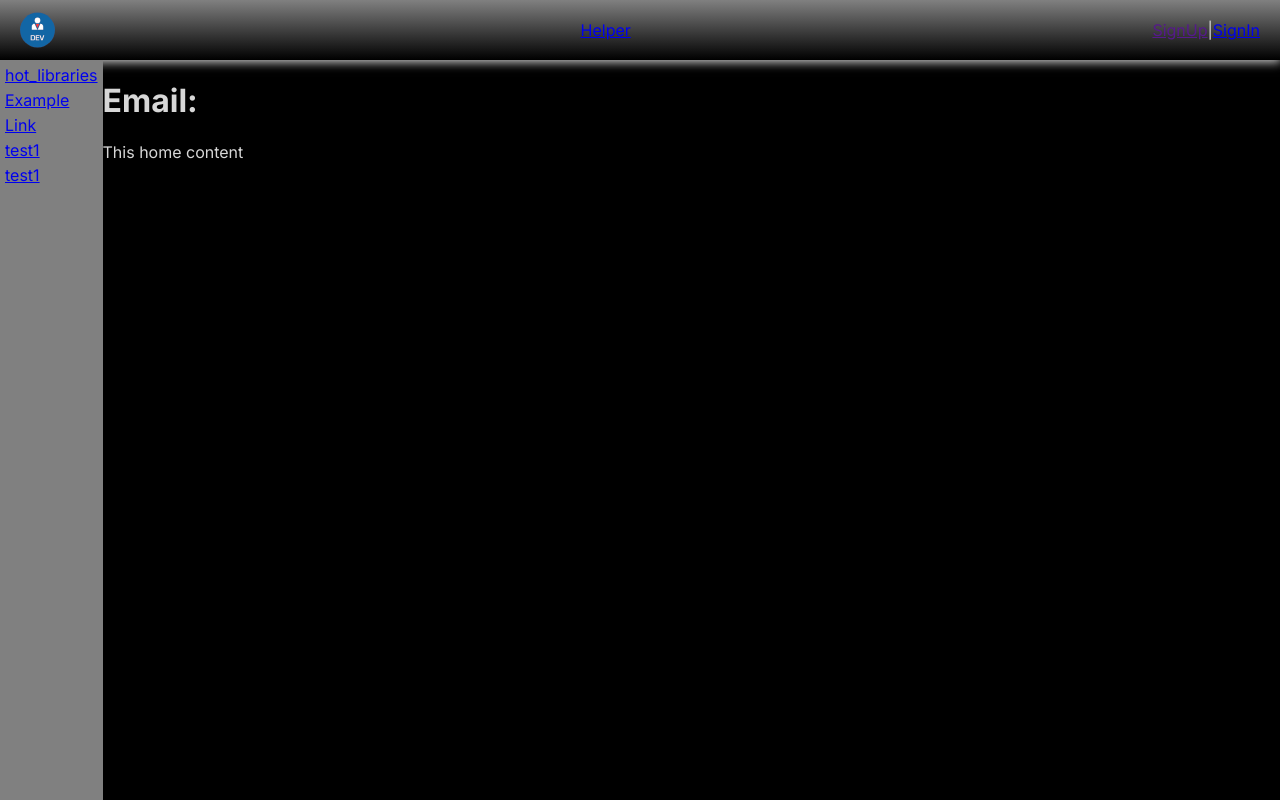
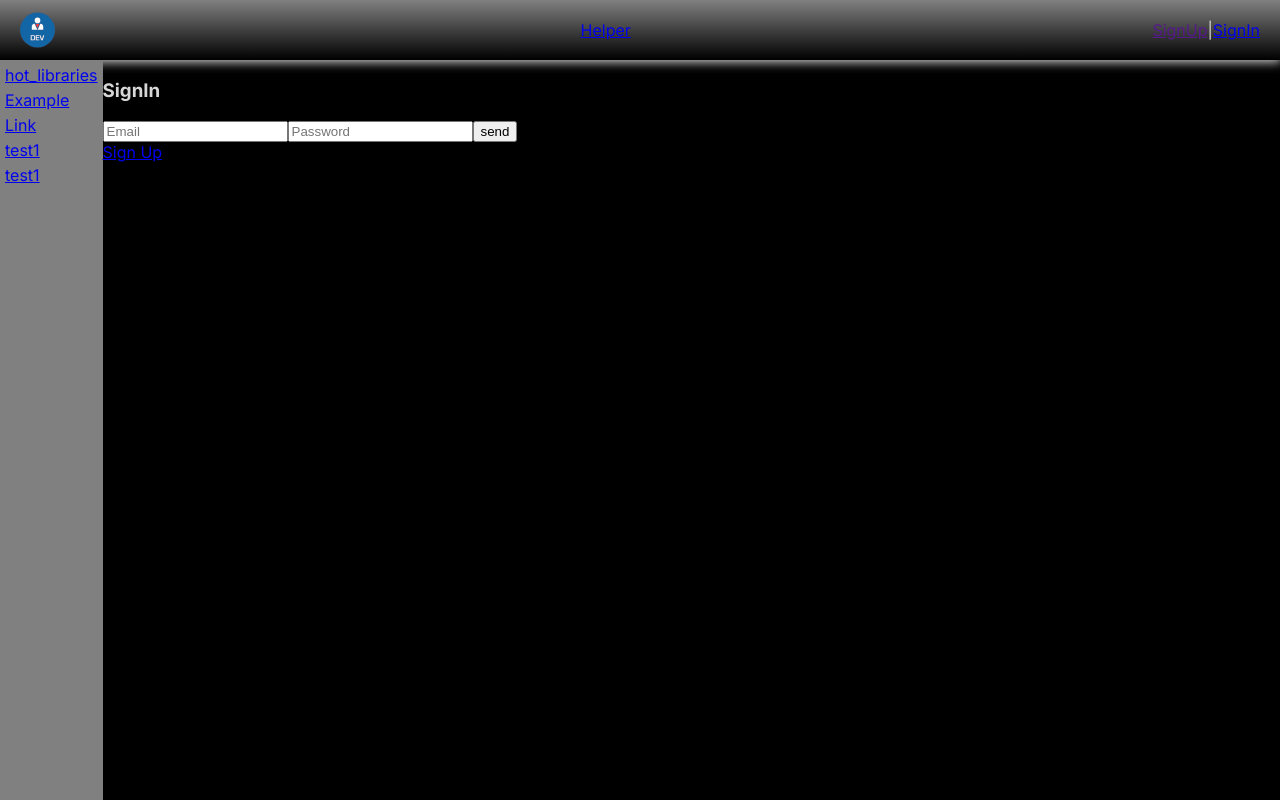
Before and after one commit to shinkar94/helper, a Next.js app: page /Page/library in a window 1280 px wide. Built offline with nearby package versions, Linux system fonts and the light colour scheme; no server answers.

Commit message:
fix: send all one page

```diff
--- a/src/components/pages/home/index.tsx
+++ b/src/components/pages/home/index.tsx
@@ -1,19 +1,41 @@
-import {Header, Sidebar} from "@/components/widgets";
+'use client'
+import {Header, HomeContent, Sidebar, SignIn} from "@/components/widgets";
 import s from './home.module.css'
-import {FC, ReactNode} from "react";
+import {FC, ReactNode, useEffect} from "react";
+import {useAuthStore} from "@/app/store";
+import useSWR from "swr";
+import {getUserData} from "@/app/api/api-query/getUserData";
+import {toggleInitial, toggleUser} from "@/app/store/authStore";
 
 type PropsType = {
     children: ReactNode;
 }
-export const HomePage:FC<PropsType> = ({children}) =>{
-    return(
+export const HomePage: FC<PropsType> = ({children}) => {
+    const {data, isLoading, error} = useSWR("/api", getUserData);
+    const initialization = useAuthStore((state) => state.initialization)
+    useEffect(() => {
+        console.log(data)
+        if (data != undefined) {
+            if (data.error) {
+                toggleInitial(false)
+                // router.push('/Page/user/signUp');
+            } else {
+                toggleUser(data)
+                toggleInitial(true)
+            }
+        }
+    }, [data]);
+    return (
         <div className={s.homeWrapper}>
             <Header/>
             <div className={s.contentWrapper}>
-              <Sidebar />
-                <div className={'content'}>
-                    {children}
-                </div>
+                <Sidebar/>
+                {isLoading
+                    ? <h1>Loading.....</h1>
+                    : <div className={'content'}>
+                        {initialization ? <HomeContent/> : <SignIn/>}
+                    </div>
+                }
             </div>
         </div>
     )
--- a/src/components/widgets/header/index.tsx
+++ b/src/components/widgets/header/index.tsx
@@ -40,7 +40,7 @@ export const Header = () =>{
                 <Link href={''} >SignUp</Link>
                 |
                 {initialization
-                    ? <Link href={'/Page/user/logOut'} >logOut</Link>
+                    ? <Link href={'/Page/user/log-out'} >logOut</Link>
                     : <Link href={'/Page/user/signIn'} >SignIn</Link>}
             </div>
         </header>
--- a/src/components/widgets/home-content/index.tsx
+++ b/src/components/widgets/home-content/index.tsx
@@ -1,30 +1,12 @@
 'use client'
-import {getUserData} from "@/app/api/api-query/getUserData";
-import useSWR from "swr";
-import {useEffect} from "react";
-import {toggleInitial, toggleUser, useAuthStore} from "@/app/store/authStore";
-import { useRouter } from 'next/navigation'
+import {useAuthStore} from "@/app/store/authStore";
+
 
 export const HomeContent = () =>{
     const user = useAuthStore((state)=> state.user)
-    const { data, isLoading, error } = useSWR("/api", getUserData);
-    const router = useRouter();
-    useEffect(() => {
-        if(data != undefined){
-            if(data.error){
-                toggleInitial(false)
-                router.push('/Page/user/signUp');
-            }else {
-                toggleUser(data)
-                toggleInitial(true)
-            }
-        }
-    }, [data]);
-
     return(
         <>
-            {isLoading && <h1>Loading.....</h1>}
-            <h1>Email: {user.fullName}</h1>
+            <h3>Email: {user.email}</h3>
             This home content
         </>
     )
--- a/src/components/widgets/sign-up/index.tsx
+++ b/src/components/widgets/sign-up/index.tsx
@@ -11,15 +11,15 @@ import {toggleInitial, toggleUser} from "@/app/store/authStore";
 
 
 export const SignUp = () =>{
-    const initialization = useAuthStore((state) => state.initialization)
-
-    const router = useRouter();
-    useEffect(() => {
-        console.log("refresh", initialization)
-        if (initialization) {
-            router.push('/');
-        }
-    }, [initialization]);
+    // const initialization = useAuthStore((state) => state.initialization)
+    //
+    // const router = useRouter();
+    // useEffect(() => {
+    //     console.log("refresh", initialization)
+    //     if (initialization) {
+    //         router.push('/');
+    //     }
+    // }, [initialization]);
     const {
         register,
         handleSubmit,
@@ -70,7 +70,7 @@ export const SignUp = () =>{
                        placeholder={'confirmPassword'}/>
                 <button type={'submit'} disabled={isSubmitting}>send</button>
             </form>
-            <Link href={'/Page/user//signIn'}>Sign In</Link>
+            <Link href={'/Page/user/signIn'}>Sign In</Link>
         </>
     )
 }
```
Also changed, not shown: src/app/Page/user/log-out/page.tsx (added, +8 -0 lines), src/app/Page/user/logOut/page.tsx (deleted, +0 -7 lines), src/app/Page/user/signIn/page.tsx (deleted, +0 -8 lines), src/app/Page/user/signUp/page.tsx (deleted, +0 -7 lines), src/app/store/authStore.ts (+11 -9 lines).
